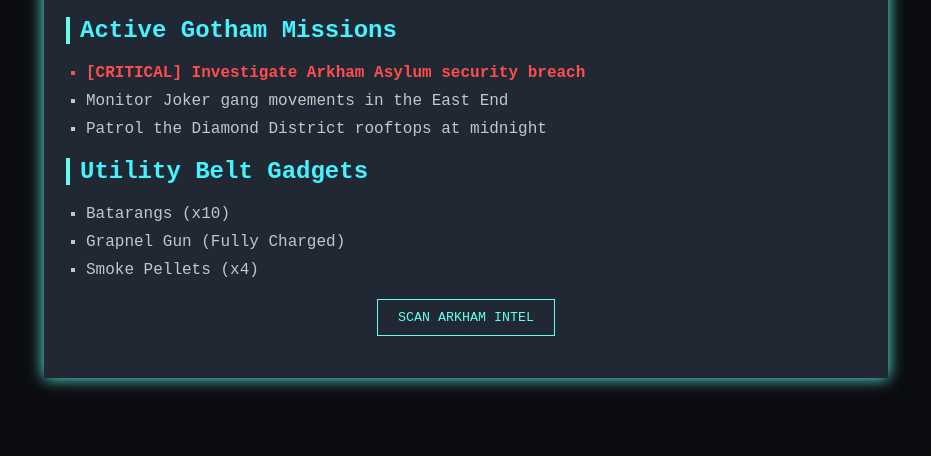
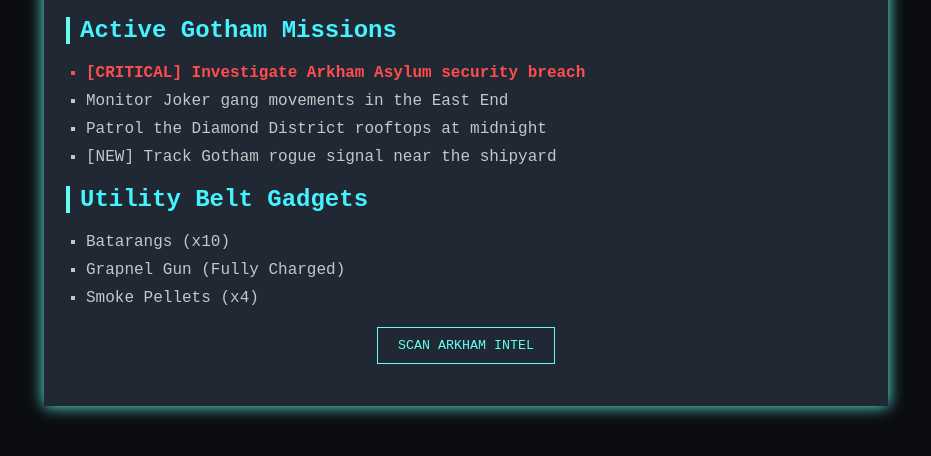
Before and after one commit to satheeshrajan3011-cmyk/final-test, a plain HTML site: page index.html in a window 1280 px wide. Shown: the part 154-610 px from the top of the page, without its empty margins (174-1105 px from the left). Drawn offline with Linux system fonts and the light colour scheme.

Commit message:
Add shipyard tracking mission

```diff
--- a/index.html
+++ b/index.html
@@ -89,6 +89,8 @@
             <li class="critical">[CRITICAL] Investigate Arkham Asylum security breach</li>
             <li>Monitor Joker gang movements in the East End</li>
             <li>Patrol the Diamond District rooftops at midnight</li>
+            <li>[NEW] Track Gotham rogue signal near the shipyard</li>
+
         </ul>
 
         <h2>Utility Belt Gadgets</h2>
```
